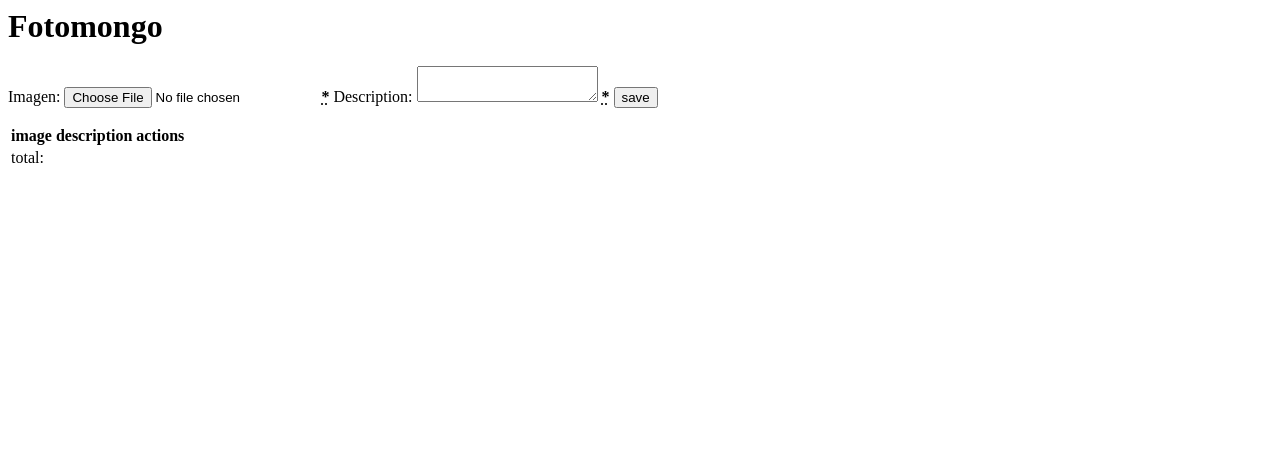
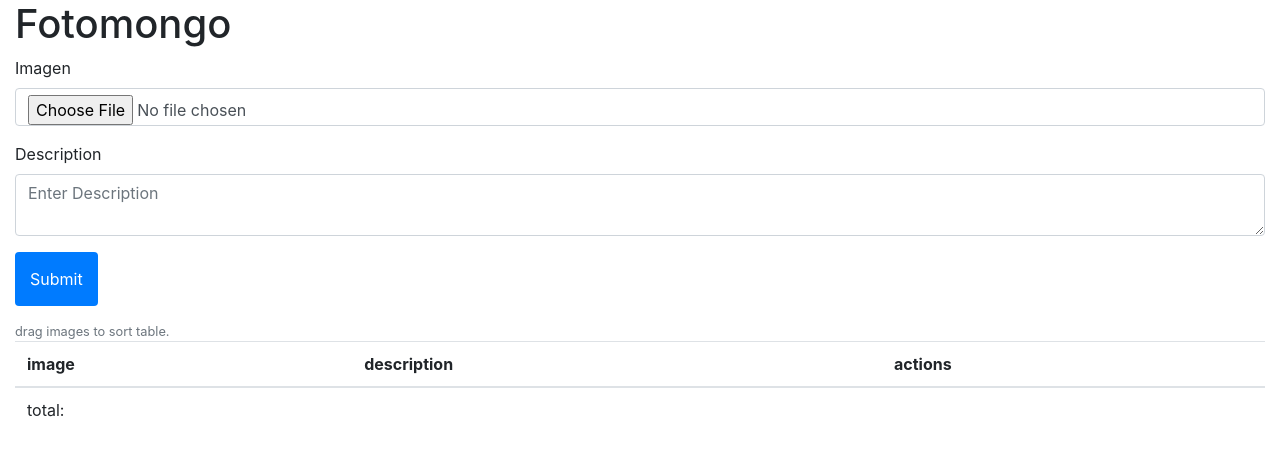
Before and after one commit to salvagit/fotomongo, a website: page public/index.html in a window 1280 px wide. Drawn offline with nearby package versions, Linux system fonts and the light colour scheme; no server answers.

Commit message:
improve UI

```diff
--- a/public/index.html
+++ b/public/index.html
@@ -1,31 +1,29 @@
 <html doctype=html>
   <head>
     <title>Fotomongo</title>
+
+    <link rel="stylesheet" href="https://stackpath.bootstrapcdn.com/bootstrap/4.1.3/css/bootstrap.min.css" integrity="sha384-MCw98/SFnGE8fJT3GXwEOngsV7Zt27NXFoaoApmYm81iuXoPkFOJwJ8ERdknLPMO" crossorigin="anonymous">
     <link rel="stylesheet" href="./css/styles.css">
   </head>
   <body>
-    <header><h1>Fotomongo</h1></header>
-    <nav></nav>
-
     <article>
-      <div class='container'>
+      <div class='container-fluid'>
+        <h1>Fotomongo</h1>
 
         <form id='addImage' action="#">
-          <label>
-            <span>Imagen: </span>
-            <input type="file" name="image" required/>
-            <strong><abbr title="required">*</abbr></strong>
-          </label>
-
-          <label>
-            <span>Description: </span>
-              <textarea type="text" name="description" required></textarea>
-            <strong><abbr title="required">*</abbr></strong>
-          </label>
-          <button type='submit'>save</button>
+          <div class="form-group">
+            <label for="exampleInputEmail1">Imagen</label>
+            <input type="file" class="form-control" name="image" placeholder="Enter Description" required/>
+          </div>
+          <div class="form-group">
+            <label for="exampleInputPassword1">Description</label>
+            <textarea type="text" class="form-control" name="description" placeholder="Enter Description" required maxlength="300"></textarea>
+          </div>
+          <button type="submit" class="btn btn-primary">Submit</button>
         </form>
 
-        <table id='imageTable'>
+        <small id="emailHelp" class="form-text text-muted">drag images to sort table.</small>
+        <table id='imageTable' class="table table-hover">
           <thead>
             <tr>
               <th>image</th>
--- a/public/js/index.js
+++ b/public/js/index.js
@@ -80,7 +80,8 @@ var Main = {
 
   deleteImage: function (e) {
     var id = e.target.parentNode.parentNode.dataset.id;
-
+    let resp = window.confirm('you want to delete the image ?')
+    if (!resp) return false;
     $.ajax({
       url: "./api/images/"+id,
       type: "DELETE",
```
